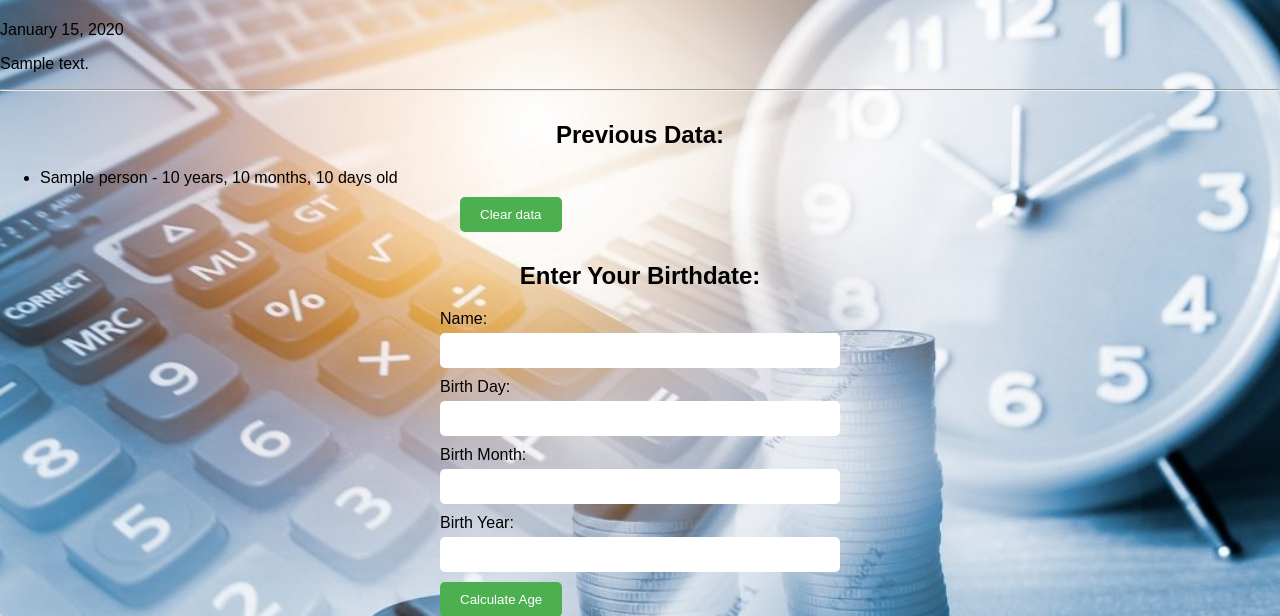
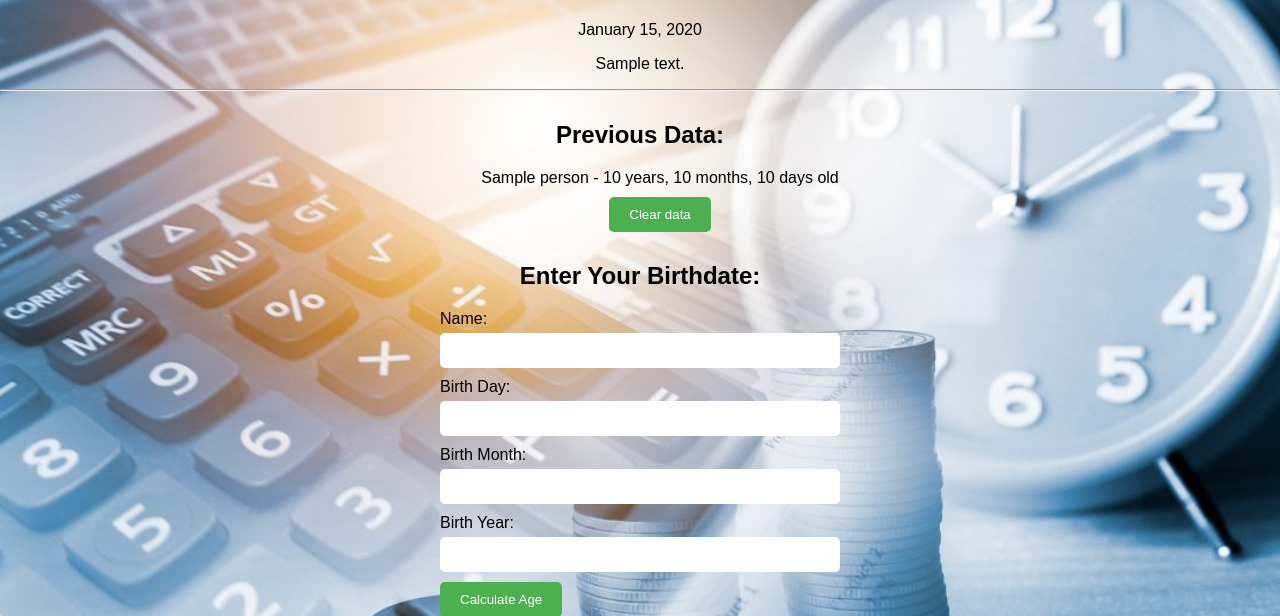
Before and after one commit to Cheffishg3094/Age-Calculator, a Flask app: template templates/index.html in a window 1280 px wide. Shown: the part 67-683 px from the top of the page. Run offline with Flask 3, Linux system fonts and the light colour scheme; the template is opened without the code that fills it: most values are stand-ins (such as "Sample title", 1, 10 or a date in 2020).

Commit message:
Add files via upload

```diff
--- a/templates/index.html
+++ b/templates/index.html
@@ -3,8 +3,12 @@
 
 <head>
   <title>Age Calculator</title>
-  <link rel="icon" href="https://raw.githubusercontent.com/Cheffishg3094/Age-Calculator/main/templates/assets/images/population.ico" type="image/x-icon">
-  <link rel="shortcut icon" href="https://raw.githubusercontent.com/Cheffishg3094/Age-Calculator/main/templates/assets/images/population.ico" type="image/x-icon">
+  <link rel="icon"
+    href="https://raw.githubusercontent.com/Cheffishg3094/Age-Calculator/main/templates/assets/images/population.ico"
+    type="image/x-icon">
+  <link rel="shortcut icon"
+    href="https://raw.githubusercontent.com/Cheffishg3094/Age-Calculator/main/templates/assets/images/population.ico"
+    type="image/x-icon">
   <style>
     body {
       font-family: Arial, sans-serif;
@@ -62,10 +66,30 @@
       background-color: #3e8e41;
     }
 
+
     */ p {
       text-align: center;
       margin-top: 20px;
       font-weight: bold;
+    }
+
+    p {
+      text-align: center;
+    }
+
+    li {
+      display: flex;
+      justify-content: center;
+      align-items: center;
+      flex-direction: column;
+    }
+
+    ul {
+      display: flex;
+      justify-content: center;
+      align-items: center;
+      flex-direction: column;
+      width: auto;
     }
 
     footer {
@@ -105,9 +129,11 @@
       {{ person.name }} - {{ person.age()[0] }} years, {{ person.age()[1] }} months, {{ person.age()[2] }} days old
     </li>
     {% endfor %}
-    <form method="POST" action="/clear">
-      <button type="submit" class="btn">Clear data</button>
-    </form>
+    <center>
+      <form method="POST" action="/clear">
+        <button type="submit">Clear data</button>
+      </form>
+    </center>
   </ul>
   {% endif %}
 
```
